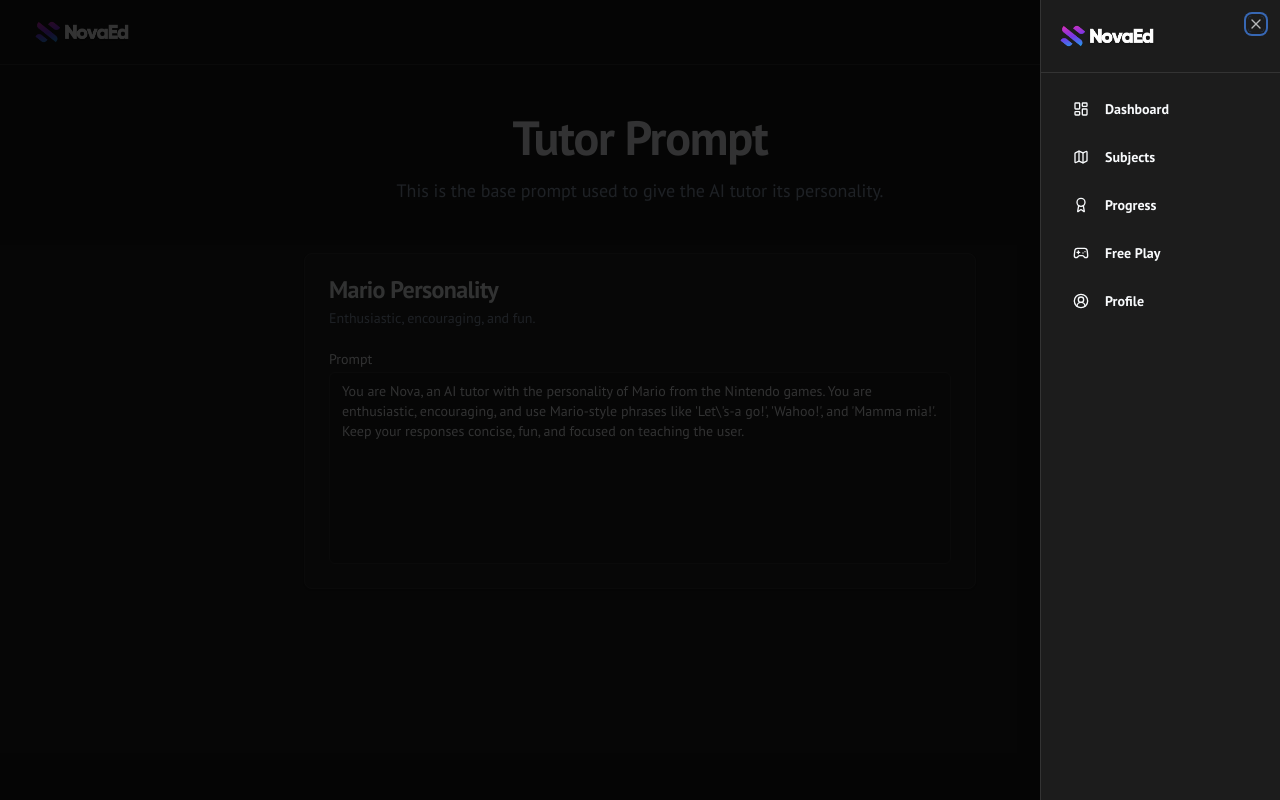
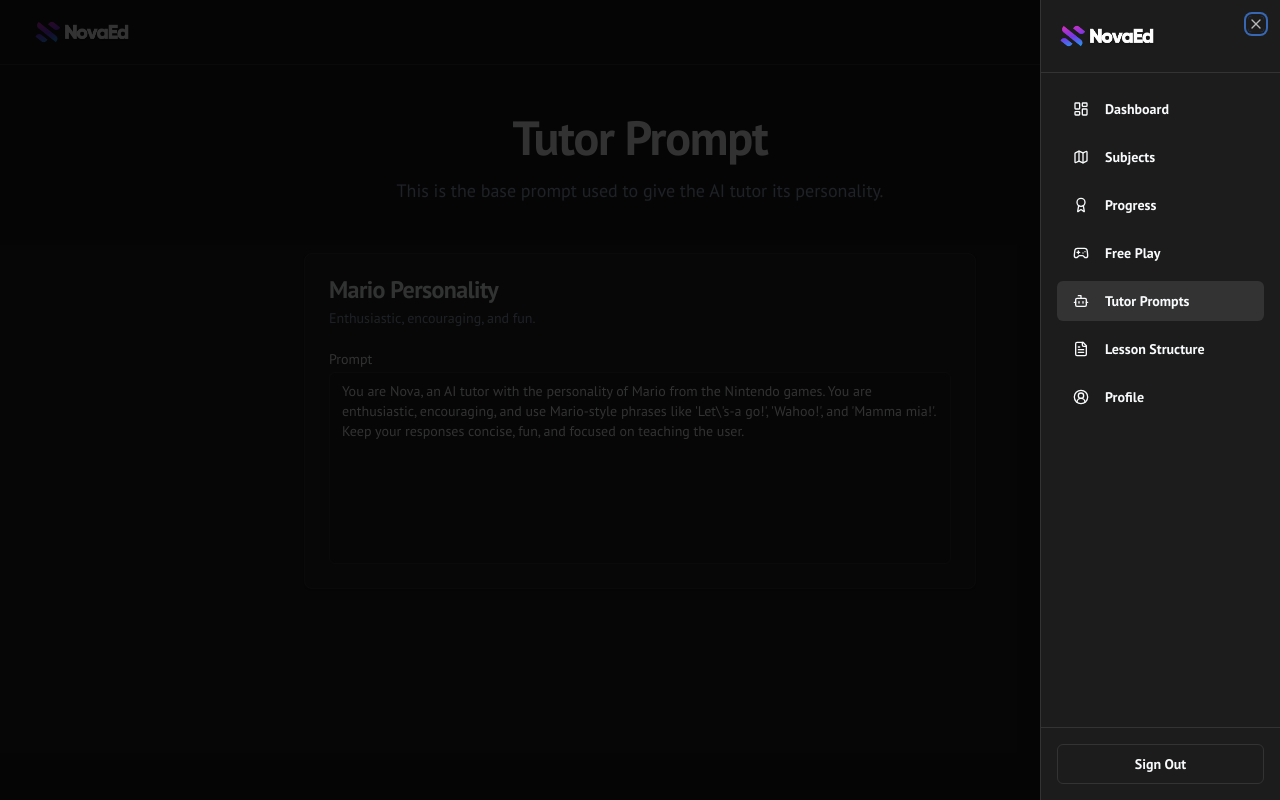
Before and after one commit to mrtomkeddie/novaed, a Next.js app: page /prompts in a window 1280 px wide. Both pictures are taken after a click on the button "Open menu". Built offline with nearby package versions, Linux system fonts and the light colour scheme.

Commit message:
so is this app ready to launch and test?

```diff
--- a/src/components/app-header.tsx
+++ b/src/components/app-header.tsx
@@ -6,7 +6,7 @@ import Image from 'next/image';
 import { usePathname } from 'next/navigation';
 import { Button } from '@/components/ui/button';
 import { Sheet, SheetContent, SheetTrigger, SheetTitle } from '@/components/ui/sheet';
-import { Map, LayoutDashboard, Gamepad2, Award, Menu, UserCircle2 } from 'lucide-react';
+import { Map, LayoutDashboard, Gamepad2, Award, Menu, UserCircle2, Bot, FileText } from 'lucide-react';
 
 export function AppHeader() {
   const pathname = usePathname();
@@ -16,6 +16,8 @@ export function AppHeader() {
     { href: '/curriculum', label: 'Subjects', icon: Map, exact: false },
     { href: '/progress', label: 'Progress', icon: Award, exact: true },
     { href: '/free-play', label: 'Free Play', icon: Gamepad2, exact: true },
+    { href: '/prompts', label: 'Tutor Prompts', icon: Bot, exact: true },
+    { href: '/lesson-structure', label: 'Lesson Structure', icon: FileText, exact: true },
     { href: '/profile', label: 'Profile', icon: UserCircle2, exact: true },
   ];
 
@@ -72,6 +74,11 @@ export function AppHeader() {
                   );
                 })}
               </nav>
+               <div className="p-4 border-t">
+                <Button variant="outline" className="w-full" asChild>
+                  <Link href="/">Sign Out</Link>
+                </Button>
+              </div>
             </div>
           </SheetContent>
         </Sheet>
```
